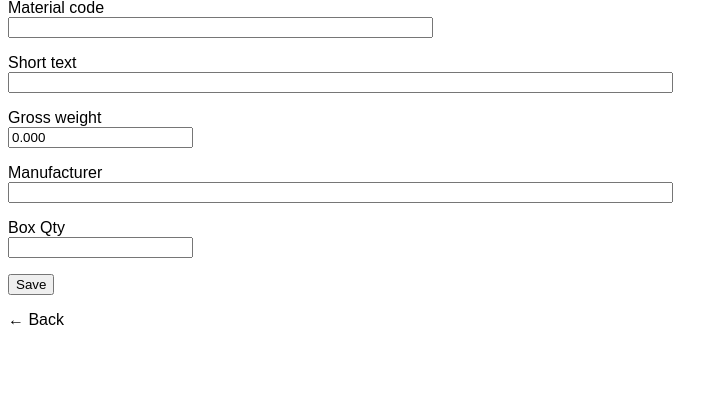
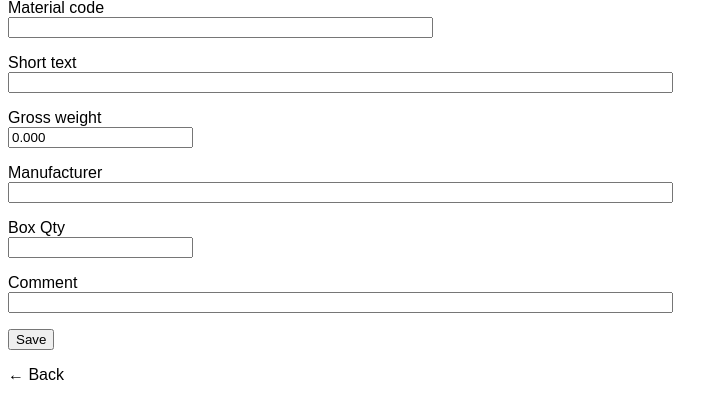
Before and after one commit to andrejpojdak/planner, a Flask app: page /materials/create in a window 1280 px wide. Shown: the part 147-566 px from the top of the page, without its empty margins (0-728 px from the left). Run offline with Flask 3, Linux system fonts and the light colour scheme; some libraries are stand-ins or nearby versions; some web fonts are replaced.

Commit message:
Added ZLPI functionatlity.

```diff
--- a/app/deliveries/views.py
+++ b/app/deliveries/views.py
@@ -61,9 +61,11 @@ def create_delivery():
 	next_url = request.args.get('next')
 
 	buyer_article_number = request.args.get("buyer_article_number")
+	material_comment = ''
 
 	if buyer_article_number:
 		material = Material.query.filter(Material.material_code == buyer_article_number).first()
+		material_comment = material.comment
 		article_description = material.short_text if material else '<material_not_found>'
 		plant_name = material.manufacturer if material else '<manufacturer_not_found>'
 
@@ -98,7 +100,7 @@ def create_delivery():
 		db.session.commit()
 		flash('Delivery created.', 'success')
 		return redirect(next_url or url_for('deliveries.list_deliveries'))
-	return render_template('deliveries/form.html', title="Create new delivery", form=form, action='Create')
+	return render_template('deliveries/form.html', title="Create new delivery", form=form, action='Create', material_comment=material_comment)
 
 @bp.route('/edit/<int:delivery_id>', methods=['GET','POST'])
 def edit_delivery(delivery_id):
--- a/app/materials/views.py
+++ b/app/materials/views.py
@@ -18,6 +18,7 @@ class MaterialForm(FlaskForm):
     gross_weight = DecimalField('Gross weight', validators=[DataRequired(), NumberRange(min=0.000001, message="Gross weight must be greater than 0")], places=3)
     manufacturer = StringField('Manufacturer', validators=[DataRequired()])
     box_qty = IntegerField('Box Qty', validators=[Optional(), NumberRange(min=1)])
+    comment = StringField('Comment', validators=[Optional()])
     submit = SubmitField('Save')
 
 class ImportForm(FlaskForm):
@@ -87,13 +88,15 @@ def create_material():
     args_gross_weight=float(request.args.get('gross_weight', 0))
     args_manufacturer=request.args.get('manufacturer', '')
     args_box_qty=request.args.get('box_qty', '')
+    args_comment=request.args.get('comment', '')
 
     form = MaterialForm(
         material_code=args_material_code,
         short_text=args_short_text,
         gross_weight=args_gross_weight,
         manufacturer=args_manufacturer,
-        box_qty=args_box_qty
+        box_qty=args_box_qty,
+        comment=args_comment
         )
 
     if form.validate_on_submit():
@@ -102,7 +105,8 @@ def create_material():
             short_text=form.short_text.data,
             gross_weight=float(form.gross_weight.data) if form.gross_weight.data is not None else None,
             manufacturer=form.manufacturer.data,
-            box_qty=form.box_qty.data
+            box_qty=form.box_qty.data,
+            comment=form.comment.data
             )
         if Material.query.filter(Material.material_code == m.material_code).first():
             flash(f'Material code {m.material_code} already exists.', 'danger')
@@ -132,6 +136,7 @@ def edit_material():
         m.gross_weight = float(form.gross_weight.data) if form.gross_weight.data is not None else None
         m.manufacturer = form.manufacturer.data
         m.box_qty = form.box_qty.data
+        m.comment = form.comment.data
         db.session.commit()
         flash('Material updated.', 'success')
         return redirect(next_url or url_for('materials.list_materials'))
--- a/app/models.py
+++ b/app/models.py
@@ -10,6 +10,7 @@ class Material(db.Model):
 	gross_weight = db.Column(db.Float, nullable=True)
 	manufacturer = db.Column(db.String(255), nullable=True)
 	box_qty = db.Column(db.Integer, nullable=True)
+	comment = db.Column(db.String(120))
 	created_at = db.Column(db.DateTime, default=datetime.datetime.utcnow)
 
 	def __repr__(self):
--- a/app/orders/views.py
+++ b/app/orders/views.py
@@ -62,9 +62,11 @@ def create_order():
 
 	next_url = request.args.get('next')
 	buyer_article_number = request.args.get('buyer_article_number', '')
+	material_comment = ''
 
 	if buyer_article_number:
 		material = Material.query.filter(Material.material_code == buyer_article_number).first()
+		material_comment = material.comment
 		article_description = material.short_text if material else '<material_not_found>'
 		unit_weight = material.gross_weight if material else ''
 
@@ -101,7 +103,7 @@ def create_order():
 		flash('Order created.', 'success')
 		return redirect(next_url or url_for('orders.list_orders'))
 
-	return render_template('orders/form.html', title="Create new order", form=form, action='Create', page="create")
+	return render_template('orders/form.html', title="Create new order", form=form, action='Create', page="create", material_comment=material_comment)
 
 @bp.route('/edit/<int:order_id>', methods=['GET','POST'])
 def edit_order(order_id):
--- a/app/static/style.css
+++ b/app/static/style.css
@@ -308,3 +308,7 @@ tr:has(input:checked) {
 	left: 700px;
 	top: 220px;
 }
+.comment {
+	font-style: italic;
+	color: blue;
+}
--- a/app/templates/deliveries/form.html
+++ b/app/templates/deliveries/form.html
@@ -49,7 +49,9 @@
       </div>
     {% endif %}
 
-      <p>{{ form.article_description.label }}<br>{{ form.article_description(size=80) }} *</p>
+    <span class="comment">{{ 'Comment: ' ~ material_comment if material_comment else '' }}</span>
+
+    <p>{{ form.article_description.label }}<br>{{ form.article_description(size=80) }} *</p>
       <div id="results"></div>
       <p>{{ form.buyer_article_number.label }}<br>{{ form.buyer_article_number(size=80) }} *</p>
       <p>{{ form.plant_name.label }}<br>{{ form.plant_name(size=80) }} *</p>
--- a/app/templates/materials/form.html
+++ b/app/templates/materials/form.html
@@ -19,6 +19,7 @@
       <p>{{ form.gross_weight.label }}<br>{{ form.gross_weight() }}</p>
       <p>{{ form.manufacturer.label }}<br>{{ form.manufacturer(size=80) }}</p>
       <p>{{ form.box_qty.label }}<br>{{ form.box_qty(size=80) }}</p>
+      <p>{{ form.comment.label }}<br>{{ form.comment(size=80) }}</p>
       <p>{{ form.submit() }}</p>
     </form>
     <p><a href="#" onclick="history.back(); return false;">← Back</a></p>
--- a/app/templates/orders/form.html
+++ b/app/templates/orders/form.html
@@ -97,6 +97,9 @@
   {% else %}
   {% endif %}
 </div>
+
+  <span class="comment">{{ 'Comment: ' ~ material_comment if material_comment else '' }}</span>
+
   {% if page == 'split' %}
   <p>{{ form.order_number.label }}<br>{{ form.order_number(size=40) }}</p>
   {% elif page == 'create' %}
--- a/app/templates/planning/list.html
+++ b/app/templates/planning/list.html
@@ -319,7 +319,7 @@
     <tbody>
 	{% for b in buyer_article_numbers_list %}
 			<tr class="status" id="{{ b[0][0].buyer_article_number }}">
-				<td colspan="10">{{ b[0][0].buyer_article_number }}&nbsp;&nbsp;&nbsp;&nbsp;&nbsp;&nbsp;{{ b[0][0].article_description }}&nbsp;&nbsp;&nbsp;&nbsp;&nbsp;&nbsp;<a href="{{ url_for('deliveries.query', buyer_article_number=b[0][0].buyer_article_number, next=request.full_path) }}">Deliveries</a>&nbsp;&nbsp;&nbsp;&nbsp;&nbsp;&nbsp;<a href="{{ url_for('orders.query', buyer_article_number=b[0][0].buyer_article_number, next=request.full_path) }}">Orders</a></td>
+				<td colspan="10"><a href="{{ url_for('materials.edit_material', buyer_article_number=b[0][0].buyer_article_number, next=request.full_path) }}">{{ b[0][0].buyer_article_number }}&nbsp;&nbsp;&nbsp;&nbsp;&nbsp;&nbsp;{{ b[0][0].article_description }}</a>&nbsp;&nbsp;&nbsp;&nbsp;&nbsp;&nbsp;<a href="{{ url_for('deliveries.query', buyer_article_number=b[0][0].buyer_article_number, next=request.full_path) }}">Deliveries</a>&nbsp;&nbsp;&nbsp;&nbsp;&nbsp;&nbsp;<a href="{{ url_for('orders.query', buyer_article_number=b[0][0].buyer_article_number, next=request.full_path) }}">Orders</a>&nbsp;&nbsp;&nbsp;&nbsp;&nbsp;&nbsp;<span class="comment">{{ b[4] if b[4] else ''}}</span></td>
 				<td colspan="3"><a href="{{ url_for('materials.edit_material', buyer_article_number=b[0][0].buyer_article_number, next=request.full_path) }}">{{ b[2] }} pcs/box&nbsp;&nbsp;&nbsp;&nbsp;&nbsp;&nbsp;{{ b[3] }} kg/pc</a></td>
 				<td colspan="11"></td>
 			</tr>
--- a/app/templates/sent/list.html
+++ b/app/templates/sent/list.html
@@ -38,4 +38,9 @@
     </tbody>
 </table>
 
+<script>
+
+colorRows(document.querySelectorAll("tbody tr:not(.status)"), 3);
+
+</script>
 {% endblock %}
```
Also changed, not shown: app/planning/views.py (+7 -5 lines).
